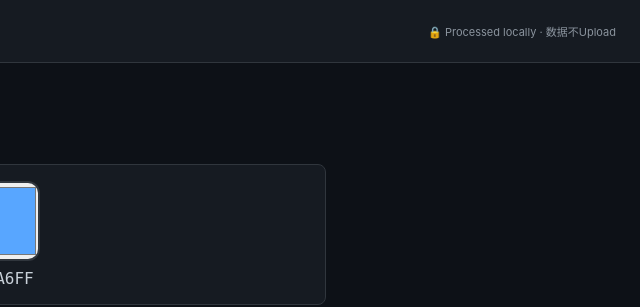
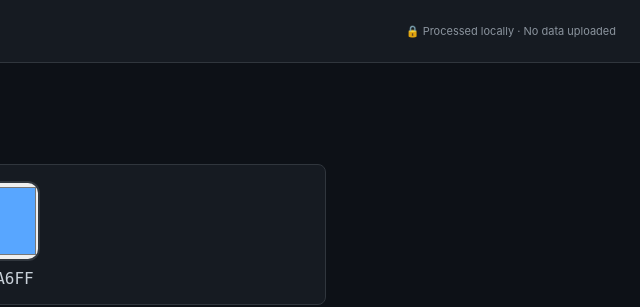
Before and after one commit to 479464887-rgb/color-palette, a plain HTML site: page index.html in a window 1280 px wide. Shown: the top 307 px of the page, 640-1280 px from the left. Drawn offline with Linux system fonts and the light colour scheme.

Commit message:
fix: remove Chinese/English mixed text, all English UI

```diff
--- a/index.html
+++ b/index.html
@@ -141,7 +141,7 @@
 <body>
   <header>
     <div class="logo">🛠 <span>Dev</span>Kit</div>
-    <div style="font-size:11px;color:#8b949e">🔒 Processed locally · 数据不Upload</div>
+    <div style="font-size:11px;color:#8b949e">🔒 Processed locally · No data uploaded</div>
   </header>
   <main>
     <h1 style="font-size:24px;margin-bottom:4px">Color Palette Generator</h1>
```
